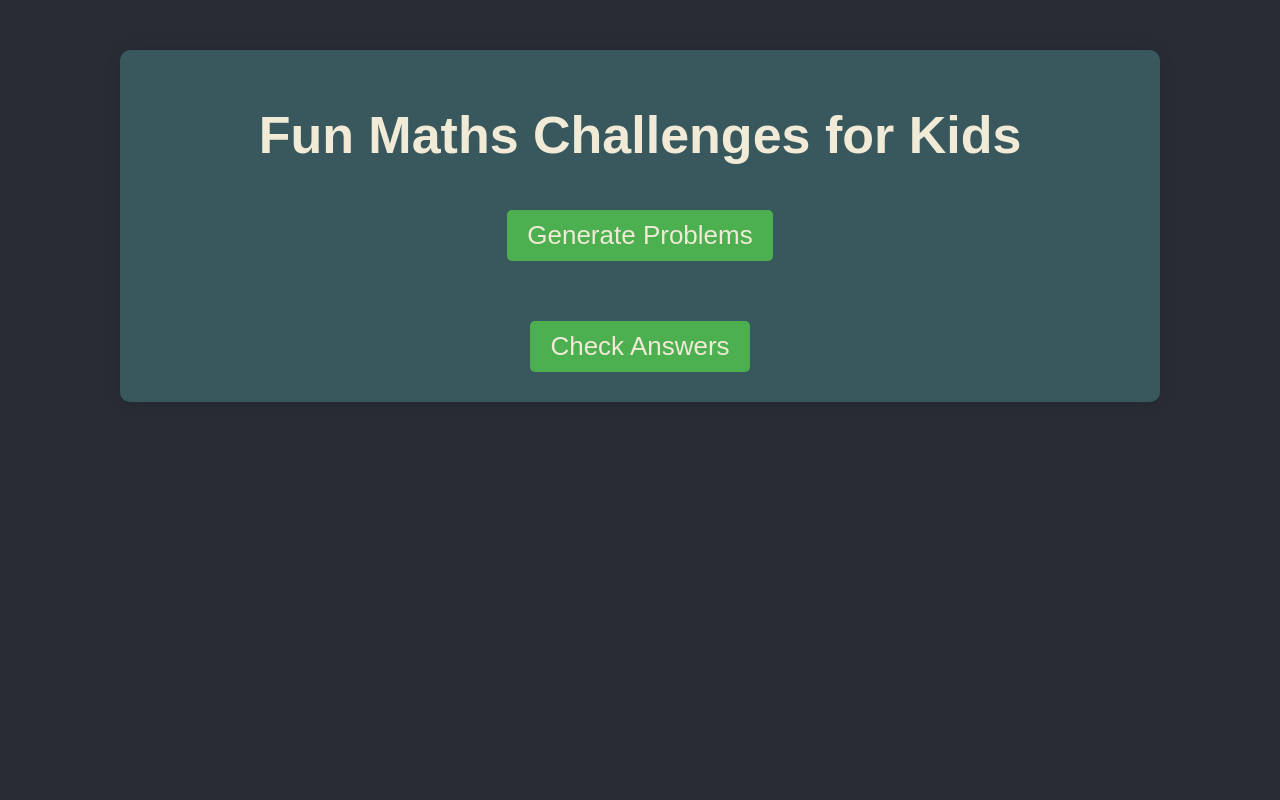
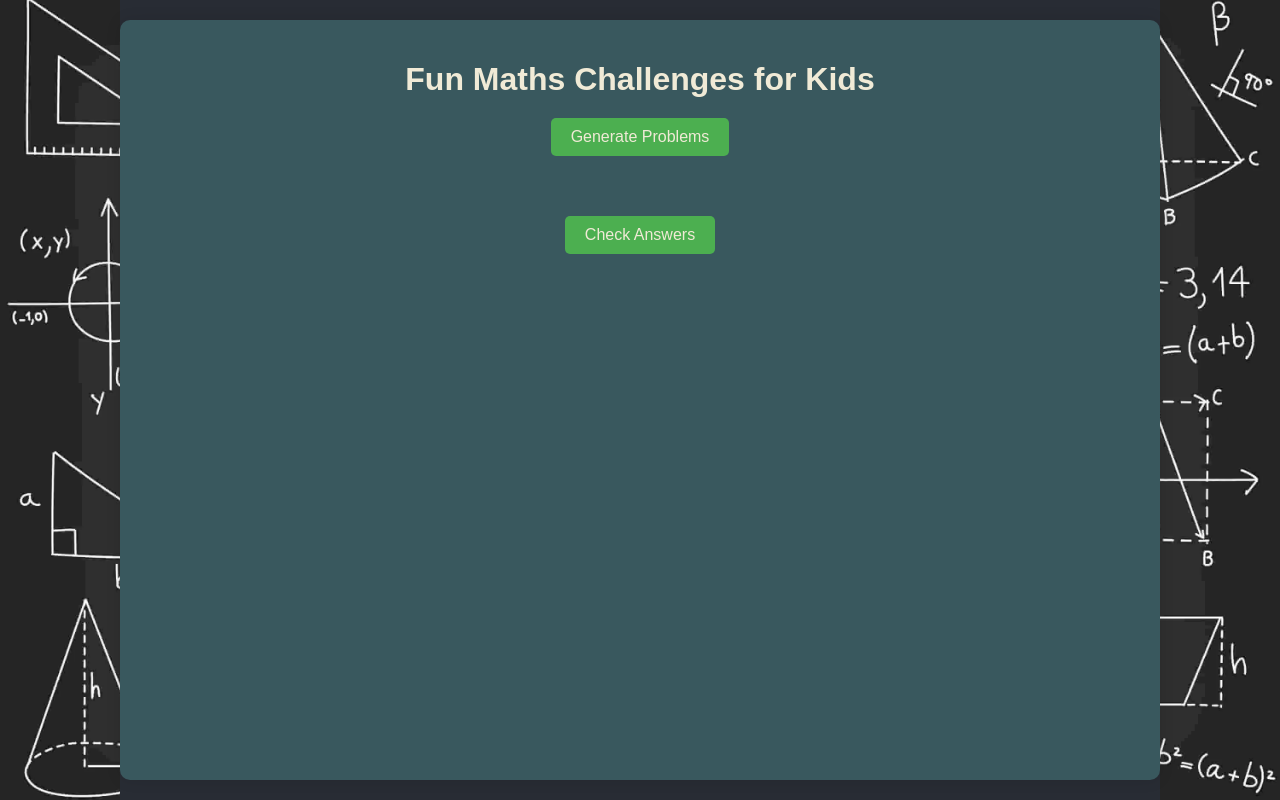
Before and after one commit to Briankipkemboi78/frontend, a React (Create React App) app: page / in a window 1280 px wide. Built offline with nearby package versions, Linux system fonts and the light colour scheme.

Commit message:
Improving the user experience

```diff
--- a/src/MathProblems.css
+++ b/src/MathProblems.css
@@ -2,7 +2,13 @@ body {
     margin: 0;
     padding: 0;
     font-family: Arial, sans-serif;
-    background: #3c6066; /* Fallback color */
+    height: 100vh; /* Ensure body takes up the full viewport height */
+    background: url('./images/images.jpg') no-repeat center center fixed;
+    background-color: rgba(60, 96, 102, 0.85); /* Ensure it covers the viewport */
+    background-size: cover;
+    display: flex;
+    justify-content: center;
+    align-items: center;
 }
 
 .container {
@@ -12,41 +18,26 @@ body {
     padding: 20px;
     border-radius: 10px;
     box-shadow: 0 0 15px rgba(0, 0, 0, 0.1);
-    width: 80%;
-    margin: auto;
-    margin-top: 50px;
-    max-width: 1000px; /* Ensure the container does not get too wide */
-    background: rgba(60, 96, 102, 0.85); /* Semi-transparent overlay */
+    width: 80vw; /* Use viewport width to make the container responsive */
+    max-width: 1000px;
+    height: 90vh; /* Ensure the container doesn't exceed the viewport height */
+    background-color: rgba(60, 96, 102, 0.85); /* Semi-transparent background */
     position: relative;
-}
-
-.container::before {
-    content: '';
-    position: absolute;
-    top: 0;
-    left: 0;
-    right: 0;
-    bottom: 0;
-    background: url('./images/images.jpg') no-repeat center center; /* Correct path */
-    background-size: cover;
-    opacity: 0.3; /* Adjust the opacity as needed */
-    z-index: -1;
+    font-size: medium;
 }
 
 h1 {
     font-size: 2em;
-    color: #f0ead6; /* Egg white color */
+    color: #f0ead6;
+    margin-bottom: 10px; /* Reduce the space below the header */
 }
 
 .generate-btn,
 .check-btn {
     background-color: #4CAF50;
-    color: #f0ead6; /* Egg white color */
+    color: #f0ead6;
     border: none;
     padding: 10px 20px;
-    text-align: center;
-    text-decoration: none;
-    display: inline-block;
     font-size: 1em;
     margin: 10px;
     cursor: pointer;
@@ -71,12 +62,7 @@ h1 {
     display: flex;
     justify-content: space-between;
     align-items: center;
-    margin-bottom: 10px;
-    color: #f0ead6; /* Egg white color */
-}
-
-.problem p {
-    margin: 0;
+    color: #f0ead6;
 }
 
 .answer-input {
@@ -88,12 +74,12 @@ h1 {
 
 .answer-input.incorrect {
     border-color: red;
-    background-color: #ffcccc; /* Light red background for incorrect answers */
+    background-color: #ffcccc;
 }
 
 .score {
     font-size: 1.5em;
-    color: #f0ead6; /* Egg white color */
+    color: #f0ead6;
 }
 
 @media (max-width: 768px) {
@@ -105,8 +91,4 @@ h1 {
         flex-direction: column;
         align-items: flex-start;
     }
-
-    .problem p, .problem input {
-        margin-bottom: 10px;
-    }
 }
--- a/src/MathProblems.js
+++ b/src/MathProblems.js
@@ -1,39 +1,28 @@
 import React, { useState } from 'react';
 import './MathProblems.css';
-
-// No need to import the image here
 
 const generateRandomNumber = (max) => Math.floor(Math.random() * max) + 1;
 
 const generateMathProblem = () => {
-    const operations = ['+', '-', '*', '/'];
+    const operations = ['+', '-']; // Only addition and subtraction
     let num1 = generateRandomNumber(10);
     let num2 = generateRandomNumber(10);
     let operation = operations[Math.floor(Math.random() * operations.length)];
 
-    if (operation === '/' && num1 % num2 !== 0) {
-        operation = operations[Math.floor(Math.random() * (operations.length - 1))];
-    }
-
+    // Ensure subtraction does not give negative results
     if (operation === '-' && num1 < num2) {
         [num1, num2] = [num2, num1];
     }
 
     const problem = `${num1} ${operation} ${num2}`;
+    let answer;
 
-    let answer;
     switch (operation) {
         case '+':
             answer = num1 + num2;
             break;
         case '-':
             answer = num1 - num2;
-            break;
-        case '*':
-            answer = num1 * num2;
-            break;
-        case '/':
-            answer = num1 / num2;
             break;
         default:
             break;
```
